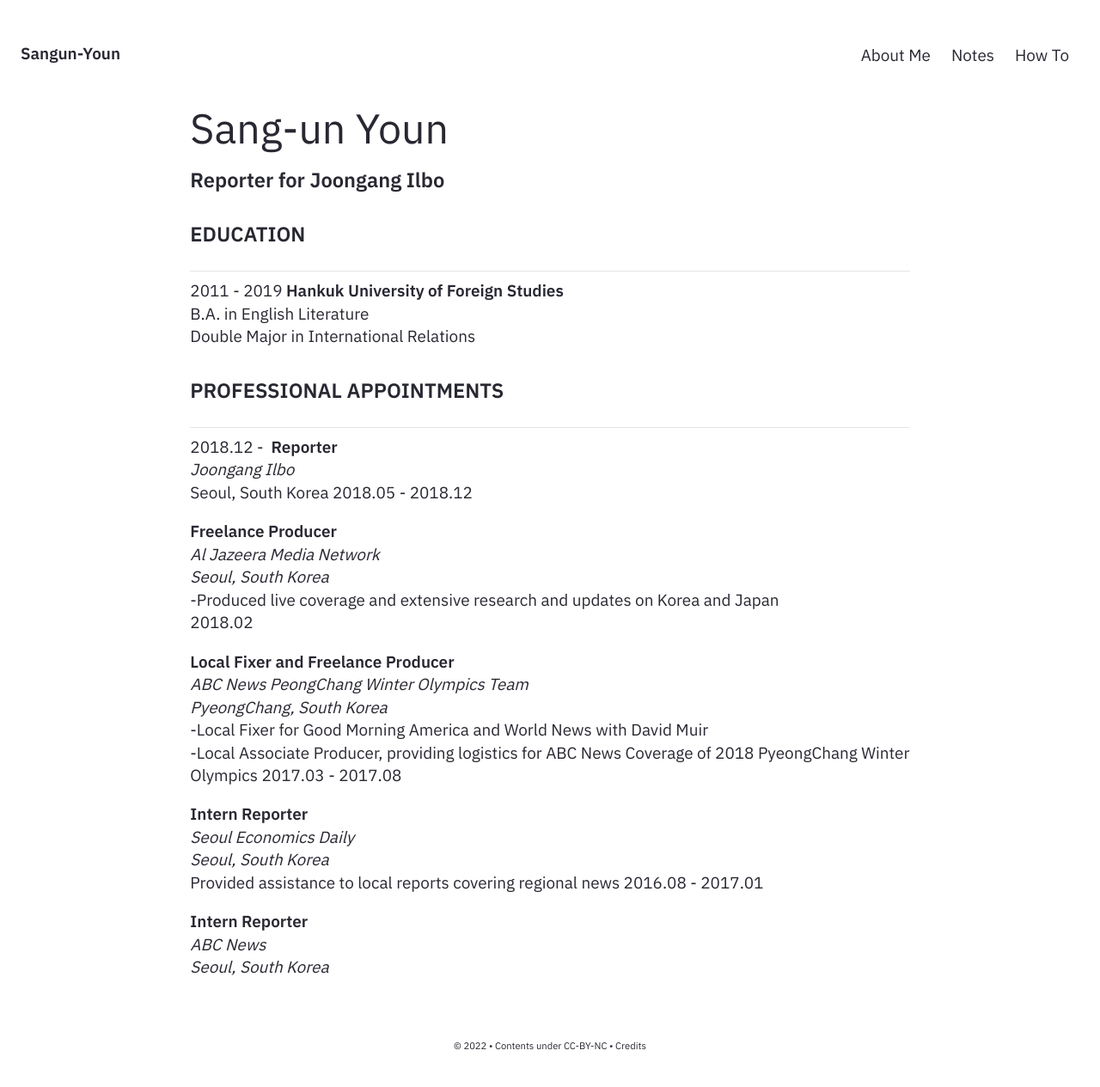
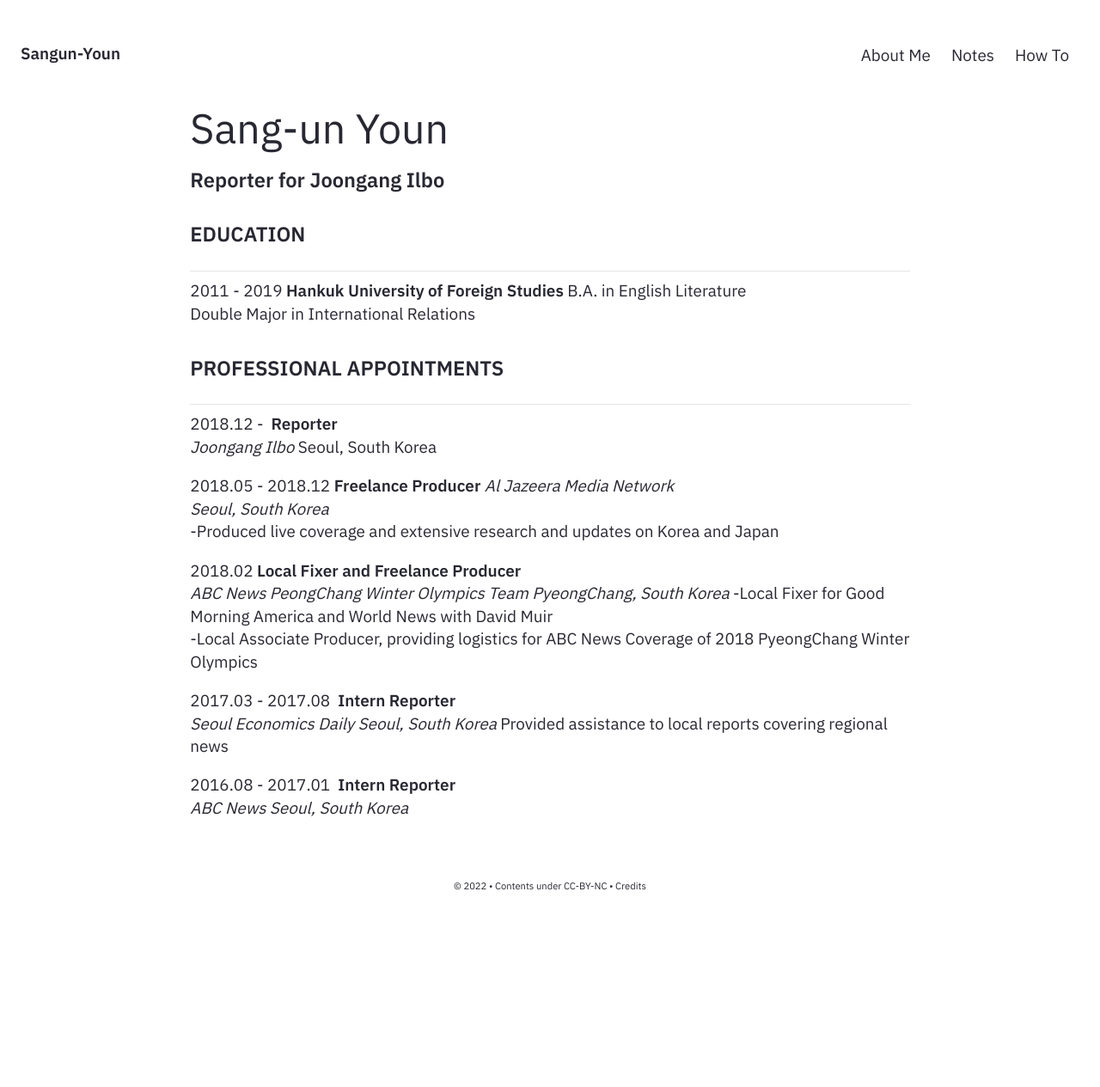
Before and after one commit to ysudream/ysudream.github.io, a Jekyll site: the page built from pages/me.md, in a window 1280 px wide. Shown: the whole page at 86% size. Built offline with Jekyll 4.4.1, drawn with Linux system fonts in a browser that asks for light colours; after the commit the page ends 1080 px from its top, so only the background shows below that.

Commit message:
modified

```diff
--- a/pages/me.md
+++ b/pages/me.md
@@ -18,29 +18,29 @@ Double Major in International Relations
 ---
 2018.12 -
 **Reporter**
-_Joongang Ilbo_
+*Joongang Ilbo*
 Seoul, South Korea
+
 2018.05 - 2018.12
+**Freelance Producer**
+*Al Jazeera Media Network*
+*Seoul, South Korea*
+-Produced live coverage and extensive research and updates on Korea and Japan
 
-**Freelance Producer**
-_Al Jazeera Media Network_
-_Seoul, South Korea_
--Produced live coverage and extensive research and updates on Korea and Japan
 2018.02
-
 **Local Fixer and Freelance Producer**
-_ABC News PeongChang Winter Olympics Team_
-_PyeongChang, South Korea_
+*ABC News PeongChang Winter Olympics Team*
+*PyeongChang, South Korea*
 -Local Fixer for Good Morning America and World News with David Muir
 -Local Associate Producer, providing logistics for ABC News Coverage of 2018 PyeongChang Winter Olympics
+
 2017.03 - 2017.08
+**Intern Reporter**
+*Seoul Economics Daily*
+*Seoul, South Korea*
+Provided assistance to local reports covering regional news
 
+2016.08 - 2017.01
 **Intern Reporter**
-_Seoul Economics Daily_
-_Seoul, South Korea_
-Provided assistance to local reports covering regional news
-2016.08 - 2017.01
-
-**Intern Reporter**
-_ABC News_
-_Seoul, South Korea_
+*ABC News*
+*Seoul, South Korea*
```
Also changed, not shown: 1 other file.
